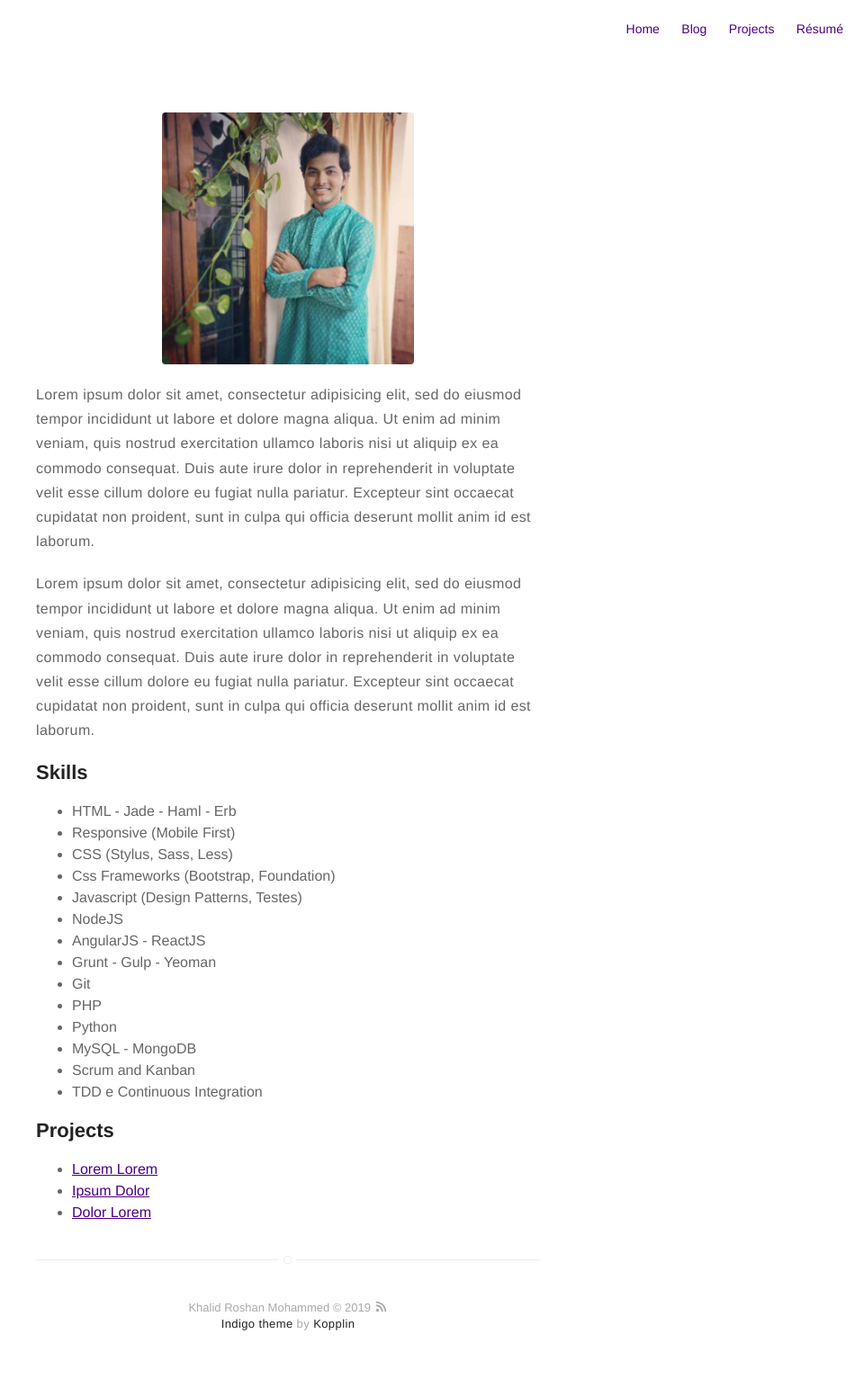
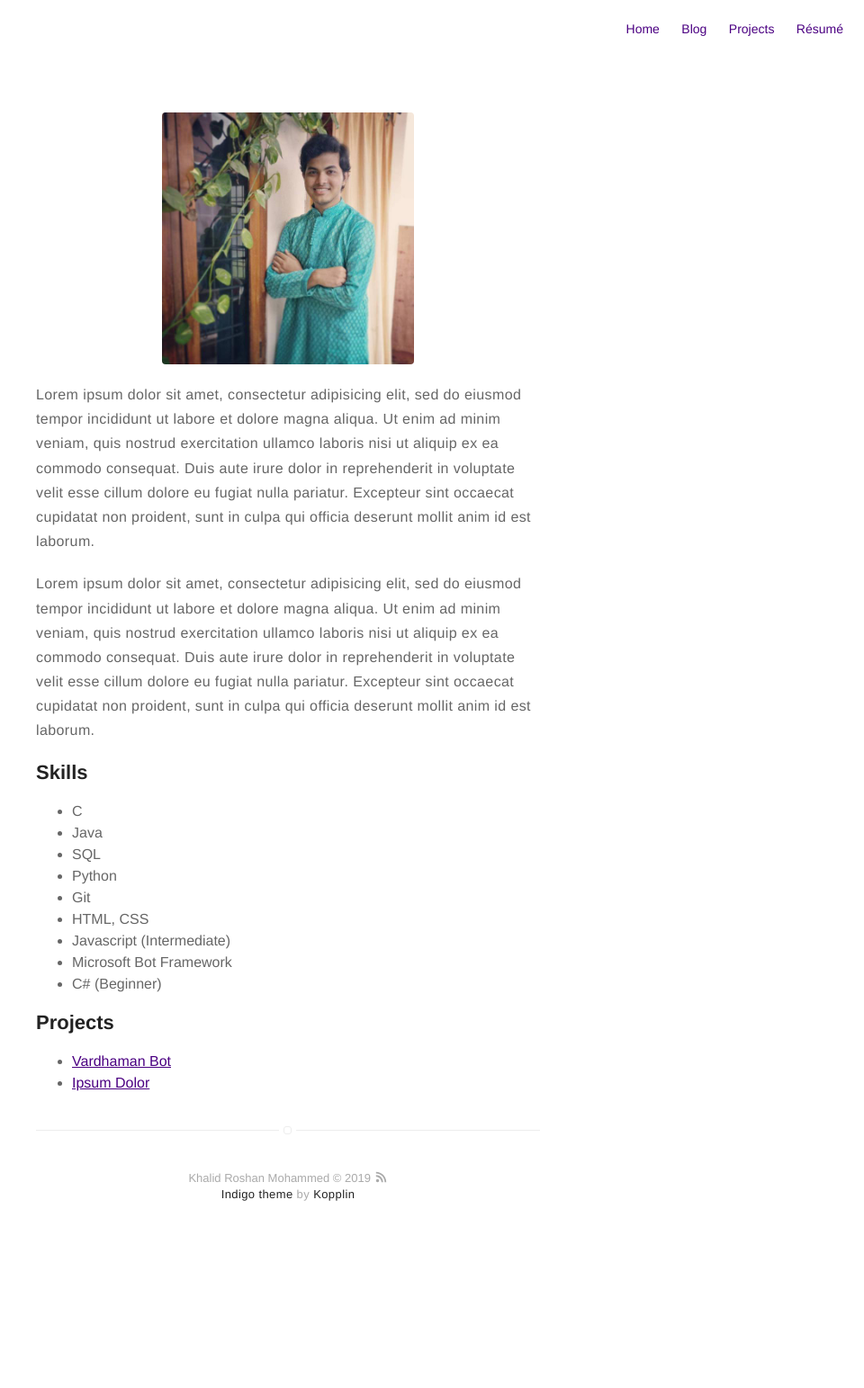
Before and after one commit to KhalidRoshan/khalidroshan.com, a Jekyll site: the page built from about.md, in a window 1280 px wide. Shown: the whole page at 90% size, without its empty margins (320-1280 px from the left). Built offline with Jekyll 4.4.1, drawn with Linux system fonts in a browser that asks for light colours; after the commit the page ends 1399 px from its top, so only the background shows below that.

Commit message:
Added About Information

```diff
--- a/about.md
+++ b/about.md
@@ -21,26 +21,20 @@ proident, sunt in culpa qui officia deserunt mollit anim id est laborum.</p>
 <h2>Skills</h2>
 
 <ul class="skill-list">
-	<li>HTML - Jade - Haml - Erb</li>
-	<li>Responsive (Mobile First)</li>
-	<li>CSS (Stylus, Sass, Less)</li>
-	<li>Css Frameworks (Bootstrap, Foundation)</li>
-	<li>Javascript (Design Patterns, Testes)</li>
-	<li>NodeJS</li>
-	<li>AngularJS - ReactJS</li>
-	<li>Grunt - Gulp - Yeoman</li>
+	<li>C</li>
+	<li>Java</li>
+	<li>SQL</li>
+	<li>Python</li>
 	<li>Git</li>
-	<li>PHP</li>
-	<li>Python</li>
-	<li>MySQL - MongoDB</li>
-	<li>Scrum and Kanban</li>
-	<li>TDD e Continuous Integration</li>
+	<li>HTML, CSS</li>
+	<li>Javascript (Intermediate)</li>
+	<li>Microsoft Bot Framework</li>
+	<li>C# (Beginner)</li>
 </ul>
 
 <h2>Projects</h2>
 
 <ul>
-	<li><a href="https://github.com/">Lorem Lorem</a></li>
+	<li><a href="https://github.com/utorai/vardhamanbot">Vardhaman Bot</a></li>
 	<li><a href="https://github.com/">Ipsum Dolor</a></li>
-	<li><a href="https://github.com/">Dolor Lorem</a></li>
 </ul>
```
